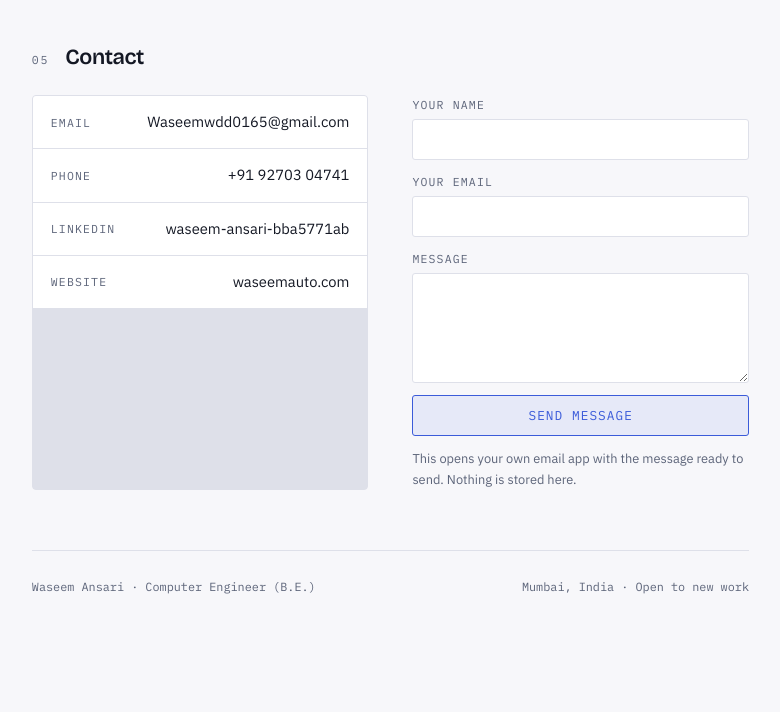
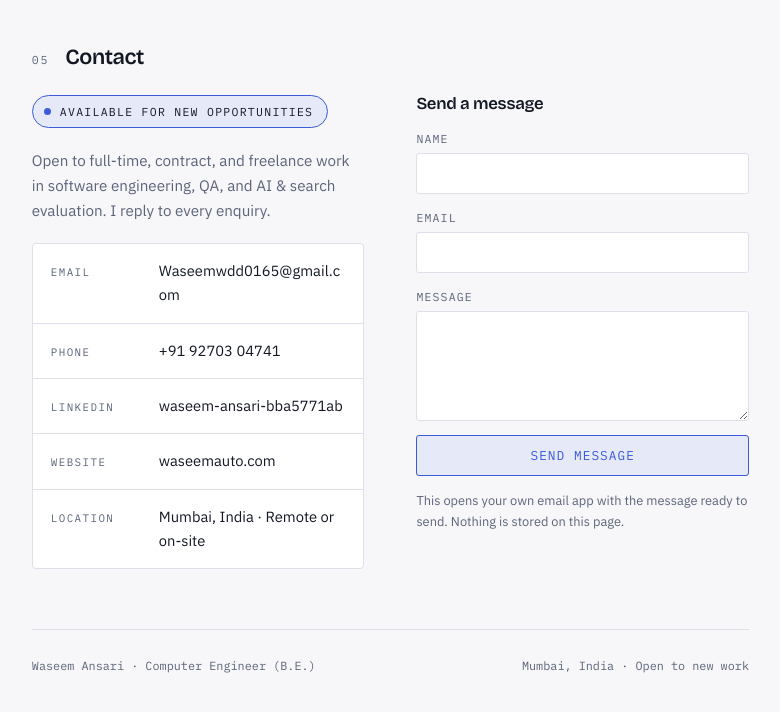
Before and after one commit to waseemwdd0165-jpg/waseemwdd0165-jpg.github.io, a plain HTML site: page index.html in a window 1280 px wide. Shown: the part 3861-4573 px from the top of the page, without its empty margins (433-1213 px from the left). Drawn offline with nearby package versions, Linux system fonts and the light colour scheme.

Commit message:
Add files via upload

```diff
--- a/index.html
+++ b/index.html
@@ -191,18 +191,34 @@ section:first-child{border-top:none;padding-top:0}
 }
 
 /* contact */
-.contact-wrap{display:grid;gap:26px}
-@media (min-width:820px){.contact-wrap{grid-template-columns:1fr 1fr;gap:44px}}
-.contact-list{display:flex;flex-direction:column;gap:1px;background:var(--line);border:1px solid var(--line);border-radius:4px;overflow:hidden}
+.contact-wrap{display:grid;gap:34px;align-items:start}
+@media (min-width:820px){.contact-wrap{grid-template-columns:minmax(0,1fr) minmax(0,1fr);gap:52px}}
+.contact-col{display:flex;flex-direction:column;gap:20px;align-self:start}
+.status{
+  display:inline-flex;align-items:center;gap:9px;align-self:start;
+  font-family:"IBM Plex Mono",monospace;font-size:.72rem;letter-spacing:.11em;text-transform:uppercase;
+  color:var(--text);background:var(--accent-soft);border:1px solid var(--accent);
+  border-radius:100px;padding:6px 14px 6px 11px;
+}
+.status .dot{width:7px;height:7px;border-radius:50%;background:var(--accent);flex:none}
+.contact-lede{margin:0;color:var(--muted);font-size:.95rem;max-width:44ch}
+.contact-list{
+  display:flex;flex-direction:column;gap:1px;background:var(--line);
+  border:1px solid var(--line);border-radius:4px;overflow:hidden;align-self:start;
+}
 .contact-list a{
-  background:var(--surface);padding:14px 18px;text-decoration:none;display:flex;justify-content:space-between;
-  align-items:center;gap:14px;font-size:.92rem;transition:background .18s ease;
+  background:var(--surface);padding:15px 18px;text-decoration:none;
+  display:grid;grid-template-columns:92px minmax(0,1fr);gap:16px;align-items:baseline;
+  font-size:.92rem;transition:background .18s ease;
 }
 .contact-list a:hover{background:var(--surface-2)}
-.contact-list .lbl{font-family:"IBM Plex Mono",monospace;font-size:.72rem;color:var(--muted);letter-spacing:.1em;text-transform:uppercase}
-.contact-list .val{color:var(--text);word-break:break-all;text-align:right}
+.contact-list .lbl{font-family:"IBM Plex Mono",monospace;font-size:.68rem;color:var(--muted);letter-spacing:.13em;text-transform:uppercase}
+.contact-list .val{color:var(--text);overflow-wrap:anywhere}
+@media (max-width:420px){.contact-list a{grid-template-columns:1fr;gap:5px}}
 
-form{display:flex;flex-direction:column;gap:12px}
+.form-col{display:flex;flex-direction:column;gap:16px;align-self:start}
+.form-title{font-family:"Bricolage Grotesque","IBM Plex Sans",sans-serif;font-size:1.05rem;font-weight:600;margin:0}
+form{display:flex;flex-direction:column;gap:14px}
 label{font-family:"IBM Plex Mono",monospace;font-size:.72rem;letter-spacing:.1em;text-transform:uppercase;color:var(--muted)}
 input,textarea{
   font-family:inherit;font-size:.94rem;color:var(--text);background:var(--surface);
@@ -402,19 +418,27 @@ footer{
     <section id="contact">
       <div class="section-head"><span class="eyebrow">05</span><h2>Contact</h2></div>
       <div class="contact-wrap">
+        <div class="contact-col">
+          <span class="status"><span class="dot"></span>Available for new opportunities</span>
+          <p class="contact-lede">Open to full-time, contract, and freelance work in software engineering, QA, and AI &amp; search evaluation. I reply to every enquiry.</p>
           <div class="contact-list">
             <a href="mailto:Waseemwdd0165@gmail.com"><span class="lbl">Email</span><span class="val">Waseemwdd0165@gmail.com</span></a>
             <a href="tel:+919270304741"><span class="lbl">Phone</span><span class="val">+91 92703 04741</span></a>
             <a href="https://www.linkedin.com/in/waseem-ansari-bba5771ab" target="_blank" rel="noopener"><span class="lbl">LinkedIn</span><span class="val">waseem-ansari-bba5771ab</span></a>
             <a href="https://www.waseemauto.com" target="_blank" rel="noopener"><span class="lbl">Website</span><span class="val">waseemauto.com</span></a>
+            <a href="#about"><span class="lbl">Location</span><span class="val">Mumbai, India &middot; Remote or on-site</span></a>
           </div>
+        </div>
+        <div class="form-col">
+          <h3 class="form-title">Send a message</h3>
           <form id="contact-form">
-          <div class="field"><label for="cf-name">Your name</label><input id="cf-name" name="name" required></div>
-          <div class="field"><label for="cf-email">Your email</label><input id="cf-email" name="email" type="email" required></div>
+            <div class="field"><label for="cf-name">Name</label><input id="cf-name" name="name" autocomplete="name" required></div>
+            <div class="field"><label for="cf-email">Email</label><input id="cf-email" name="email" type="email" autocomplete="email" required></div>
             <div class="field"><label for="cf-msg">Message</label><textarea id="cf-msg" name="message" required></textarea></div>
             <button class="btn primary" type="submit">Send message</button>
-          <p class="form-note">This opens your own email app with the message ready to send. Nothing is stored here.</p>
+            <p class="form-note">This opens your own email app with the message ready to send. Nothing is stored on this page.</p>
           </form>
+        </div>
       </div>
     </section>
 
```
Lines whose indentation alone changed are shown as unchanged.
